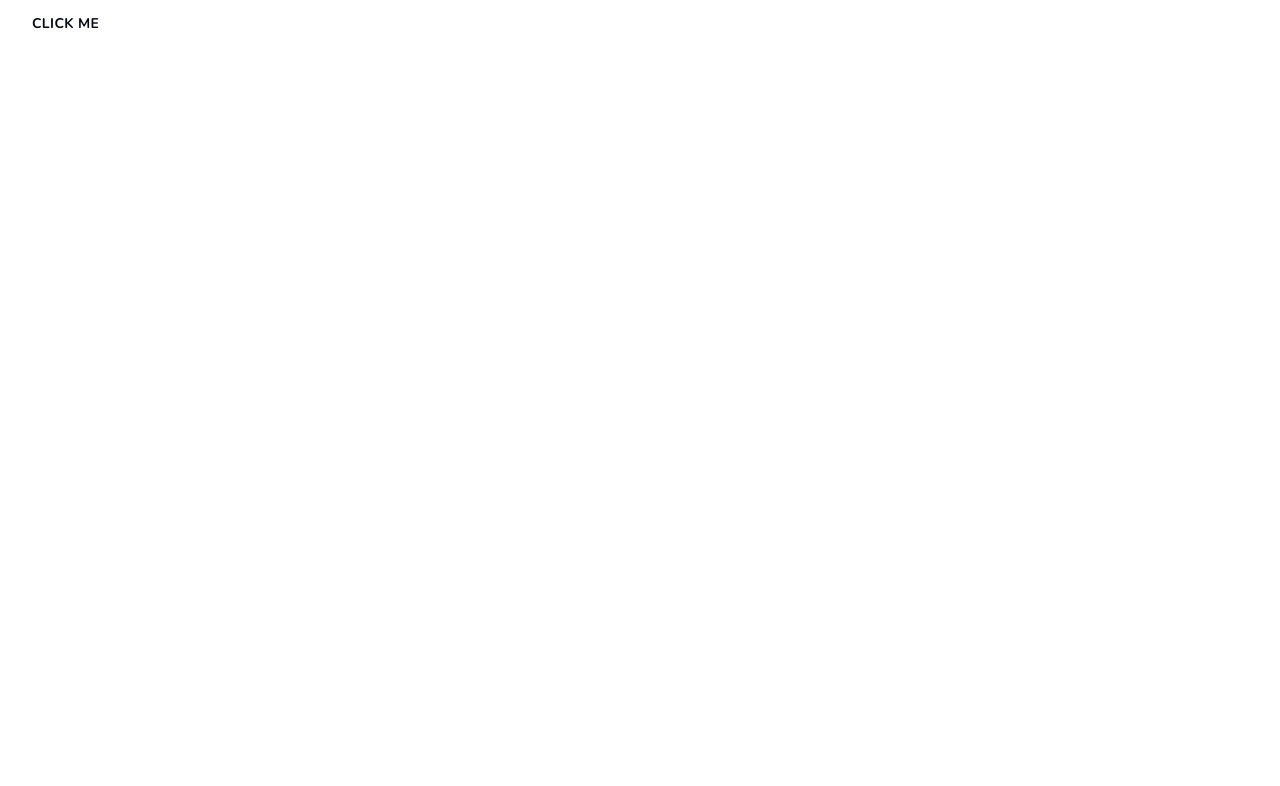
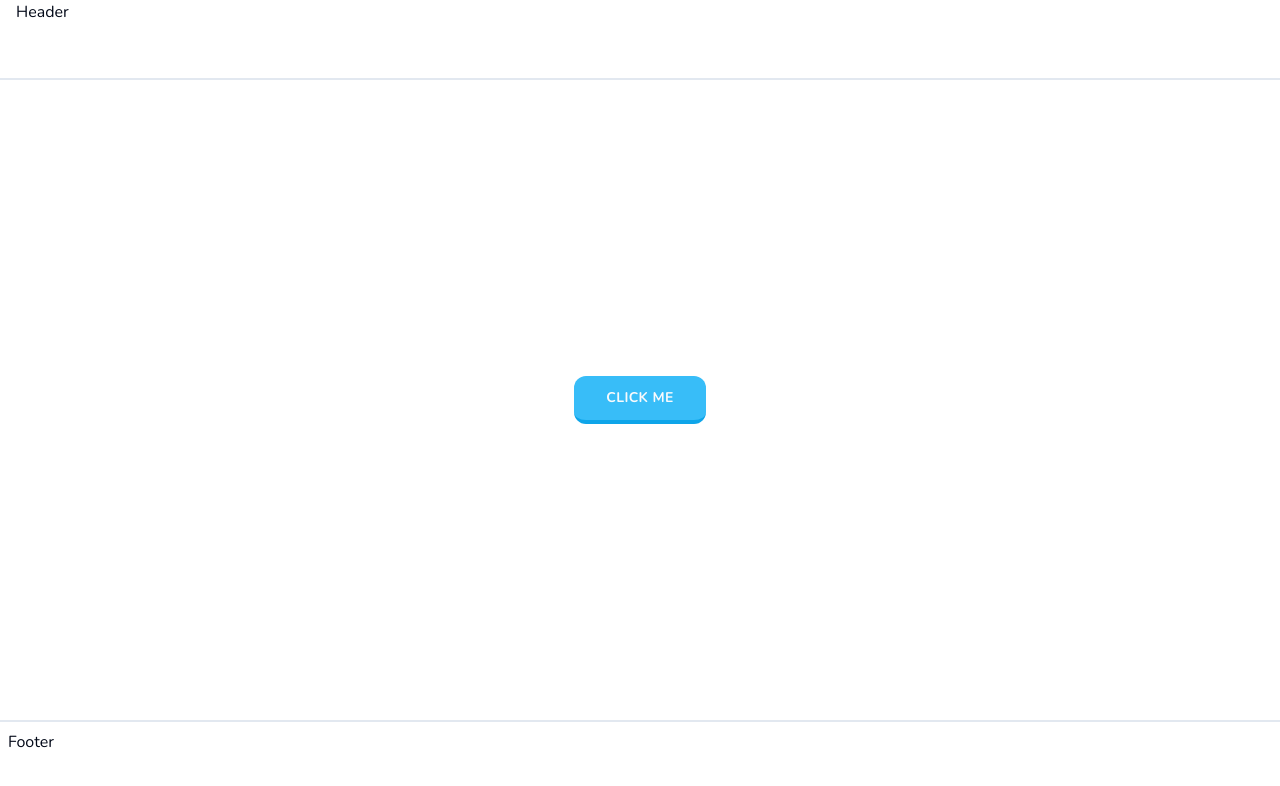
Before and after one commit to akowalska622/lingo, a Next.js app: page / in a window 1280 px wide. Shown: the top 786 px of the page. Built offline with nearby package versions, Linux system fonts and the light colour scheme.

Commit message:
add header and footer to the layout

```diff
--- /dev/null
+++ b/app/(marketing)/Footer.tsx
@@ -0,0 +1,7 @@
+export const Footer = () => {
+  return (
+    <footer className='hidden lg:block h-20 w-full border-t-2 border-slate-200 p-2'>
+      Footer
+    </footer>
+  );
+};
--- /dev/null
+++ b/app/(marketing)/Header.tsx
@@ -0,0 +1,7 @@
+export const Header = () => {
+  return (
+    <header className='h-20 w-full border-b-2 border-slate-200 px-4'>
+      Header
+    </header>
+  );
+};
--- /dev/null
+++ b/app/(marketing)/layout.tsx
@@ -0,0 +1,20 @@
+import { Header } from '@/app/(marketing)/Header';
+import { Footer } from '@/app/(marketing)/Footer';
+
+type Props = {
+  children: React.ReactNode;
+};
+
+const MarketingLayout = ({ children }: Props) => {
+  return (
+    <div className='min-h-screen flex flex-col'>
+      <Header />
+      <main className='flex-1 flex flex-col items-center justify-center'>
+        {children}
+      </main>
+      <Footer />
+    </div>
+  );
+};
+
+export default MarketingLayout;
--- a/app/page.tsx
+++ b/app/(marketing)/page.tsx
@@ -3,7 +3,7 @@
 export default function Home() {
   return (
     <div>
-      <Button size='lg' variant='destructive'>
+      <Button size='lg' variant='primary'>
         click me
       </Button>
     </div>
```
